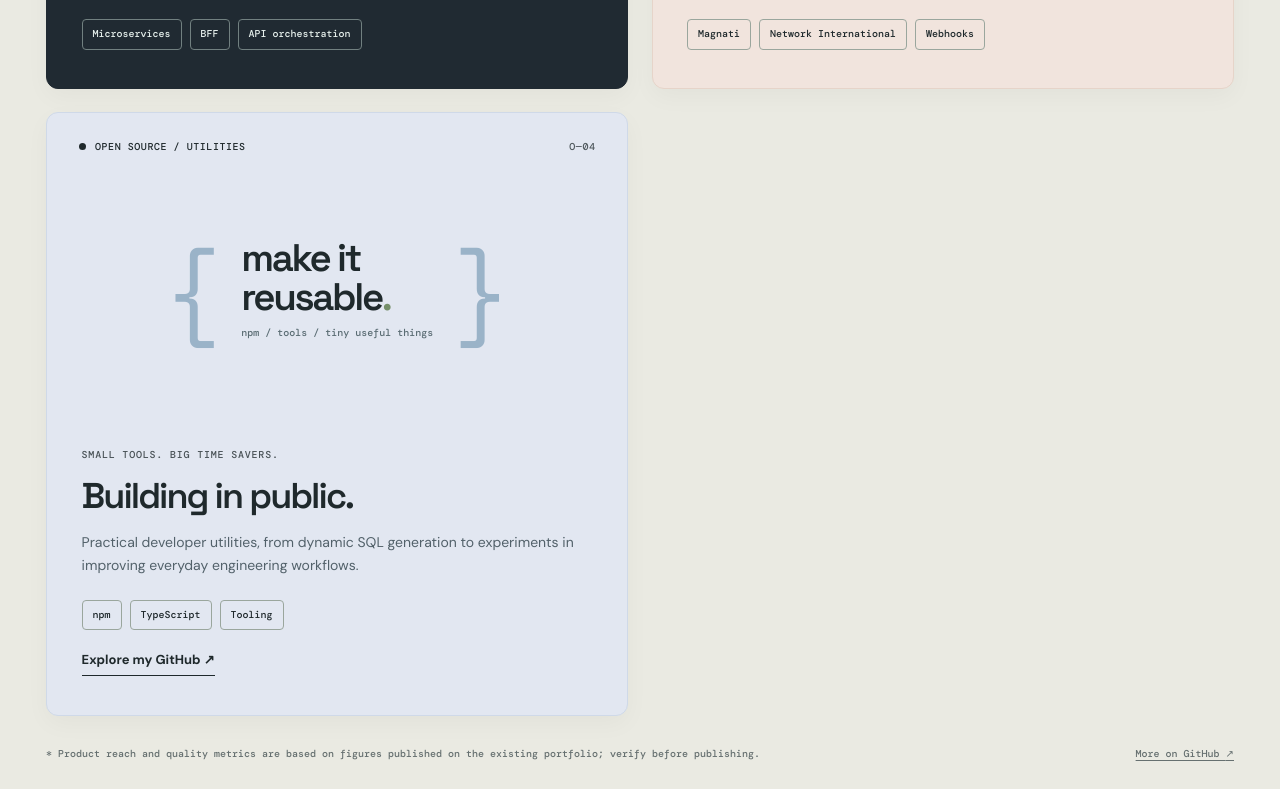
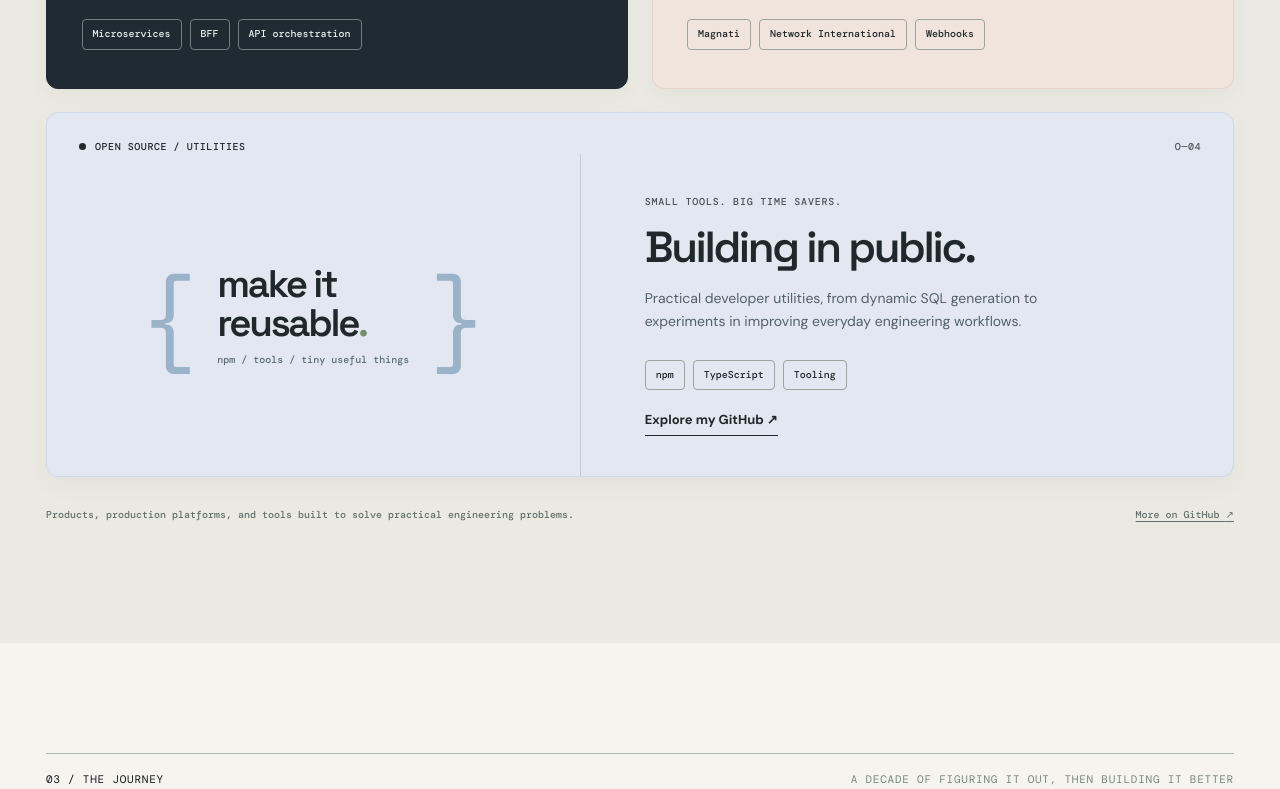
Before and after one commit to amrishkhan05/protfolio, a website: page public/index.html in a window 1280 px wide. Shown: the part 3675-4464 px from the top of the page. Drawn offline with nearby package versions, Linux system fonts and the light colour scheme; no server answers; a web font is replaced by a local one.

Commit message:
style(portfolio): balance final work row and remove draft publishing note

```diff
--- a/public/index.html
+++ b/public/index.html
@@ -203,7 +203,7 @@
           <article class="project-card project-payments reveal" data-category="enterprise"><div class="project-upper"><span class="project-kicker"><span class="project-dot"></span> ENTERPRISE / PAYMENTS</span><span class="project-no">E—03</span></div><div class="payment-visual" aria-hidden="true"><div class="payment-chip chip-left">REQUEST <span>↗</span></div><svg viewBox="0 0 320 170"><path d="M48 85 C100 85 108 25 160 25 S220 85 272 85" fill="none" stroke="#ffb49e" stroke-width="2" stroke-dasharray="4 6"/><path d="M48 85 C100 85 108 145 160 145 S220 85 272 85" fill="none" stroke="#b7c7ff" stroke-width="2" stroke-dasharray="4 6"/><circle cx="48" cy="85" r="9" fill="#ffb49e"/><circle cx="160" cy="25" r="9" fill="#d5f478"/><circle cx="160" cy="145" r="9" fill="#b7c7ff"/><circle cx="272" cy="85" r="9" fill="#d5f478"/></svg><div class="payment-chip chip-right">SETTLED <span>✓</span></div><div class="payment-caption">EVERY TRANSACTION HAS A STORY. MAKE IT RELIABLE.</div></div><div class="project-content"><span class="project-type">CONFIDENCE IN EVERY TRANSACTION</span><h3>Payments, engineered<br>for the real world.</h3><p>Gateway integrations, webhook handling, reconciliation, and failure-aware transaction flows.</p><div class="project-tags"><span>Magnati</span><span>Network International</span><span>Webhooks</span></div></div></article>
           <article class="project-card project-oss reveal" data-category="open-source"><div class="project-upper"><span class="project-kicker"><span class="project-dot"></span> OPEN SOURCE / UTILITIES</span><span class="project-no">O—04</span></div><div class="oss-visual" aria-hidden="true"><span class="oss-bracket">{</span><div><strong>make it</strong><strong>reusable<span>.</span></strong><small>npm / tools / tiny useful things</small></div><span class="oss-bracket">}</span></div><div class="project-content"><span class="project-type">SMALL TOOLS. BIG TIME SAVERS.</span><h3>Building in public.</h3><p>Practical developer utilities, from dynamic SQL generation to experiments in improving everyday engineering workflows.</p><div class="project-tags"><span>npm</span><span>TypeScript</span><span>Tooling</span></div><a class="project-text-link" href="https://github.com/amrishkhan05" target="_blank" rel="noopener noreferrer">Explore my GitHub ↗</a></div></article>
         </div>
-        <div class="projects-footer"><span>* Product reach and quality metrics are based on figures published on the existing portfolio; verify before publishing.</span><a href="https://github.com/amrishkhan05" rel="noopener noreferrer" target="_blank">More on GitHub <span aria-hidden="true">↗</span></a></div>
+        <div class="projects-footer"><span>Products, production platforms, and tools built to solve practical engineering problems.</span><a href="https://github.com/amrishkhan05" rel="noopener noreferrer" target="_blank">More on GitHub <span aria-hidden="true">↗</span></a></div>
       </div>
     </section>
 
--- a/public/site-polish.css
+++ b/public/site-polish.css
@@ -232,3 +232,38 @@ body.is-aruvix-view .hero-section p,body.is-aruvix-view .case-study-shell p{colo
 @media(prefers-reduced-motion:reduce){
  #work .project-card,#work .boarding-pass{transition:none!important}
 }
+
+
+/* An intentional final row: give the open-source collection the full canvas,
+   rather than leaving half of the project grid empty at desktop widths. */
+@media (min-width:761px){
+ #work .project-oss{
+   grid-column:1/-1;
+   display:grid;
+   grid-template-columns:minmax(0,.9fr) minmax(0,1.1fr);
+   grid-template-rows:auto minmax(0,1fr);
+   min-height:365px;
+   align-items:stretch;
+ }
+ #work .project-oss .project-upper{grid-column:1/-1;grid-row:1}
+ #work .project-oss .oss-visual{
+   grid-column:1;
+   grid-row:2;
+   min-height:275px;
+   height:auto;
+   padding:24px clamp(28px,4vw,55px);
+   border-right:1px solid #c0ccdf;
+ }
+ #work .project-oss .project-content{
+   grid-column:2;
+   grid-row:2;
+   justify-content:center;
+   padding:40px clamp(32px,5vw,70px);
+ }
+ #work .project-oss .project-content h3{font-size:clamp(35px,3.4vw,49px)}
+ #work .project-oss .project-content p{max-width:440px}
+}
+@media (max-width:760px){
+ #work .project-oss{grid-column:auto;display:flex;flex-direction:column}
+ #work .project-oss .oss-visual{border-right:0}
+}
```
Also changed, not shown: scripts/check-portfolio-browser.js (+23 -0 lines).
